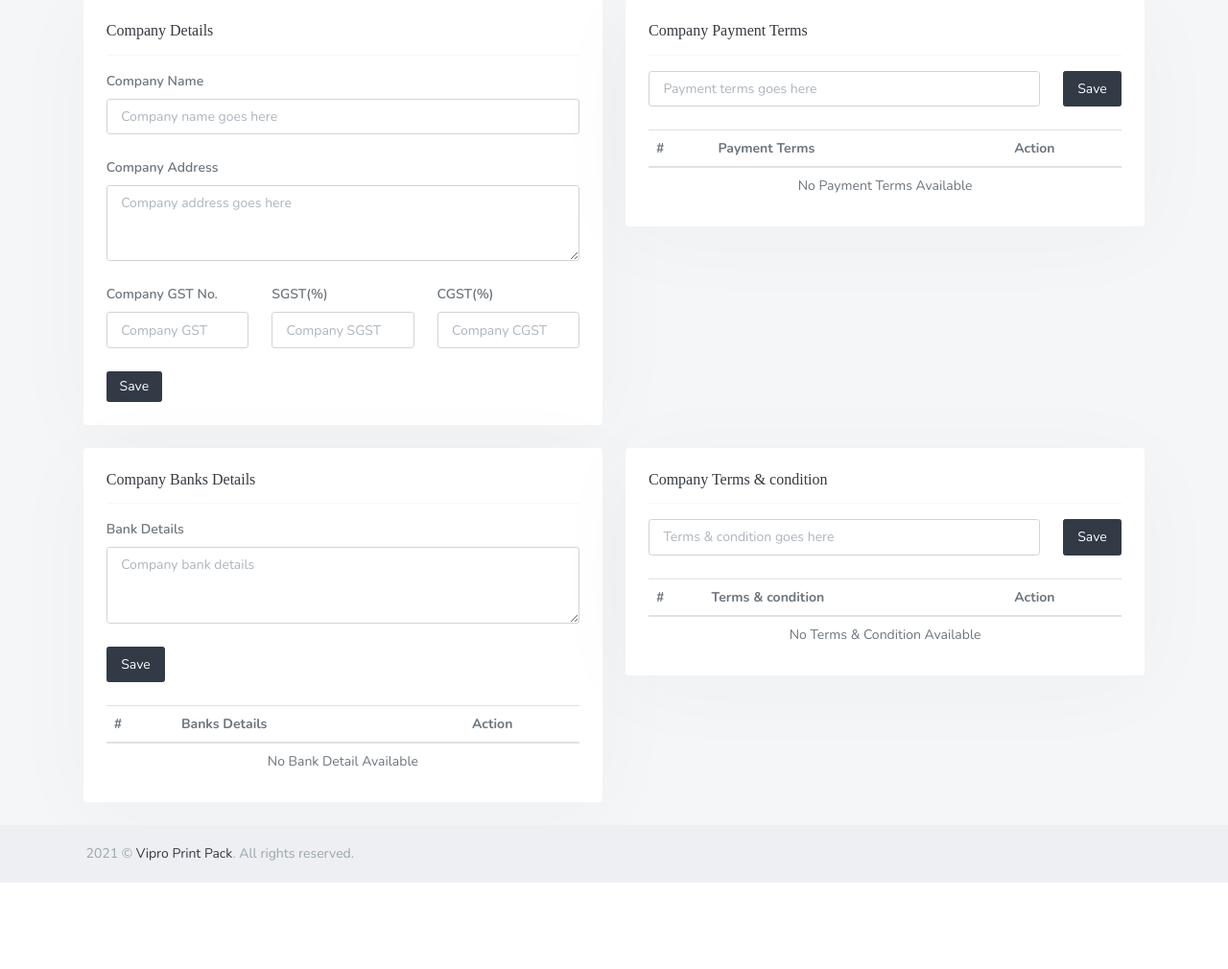
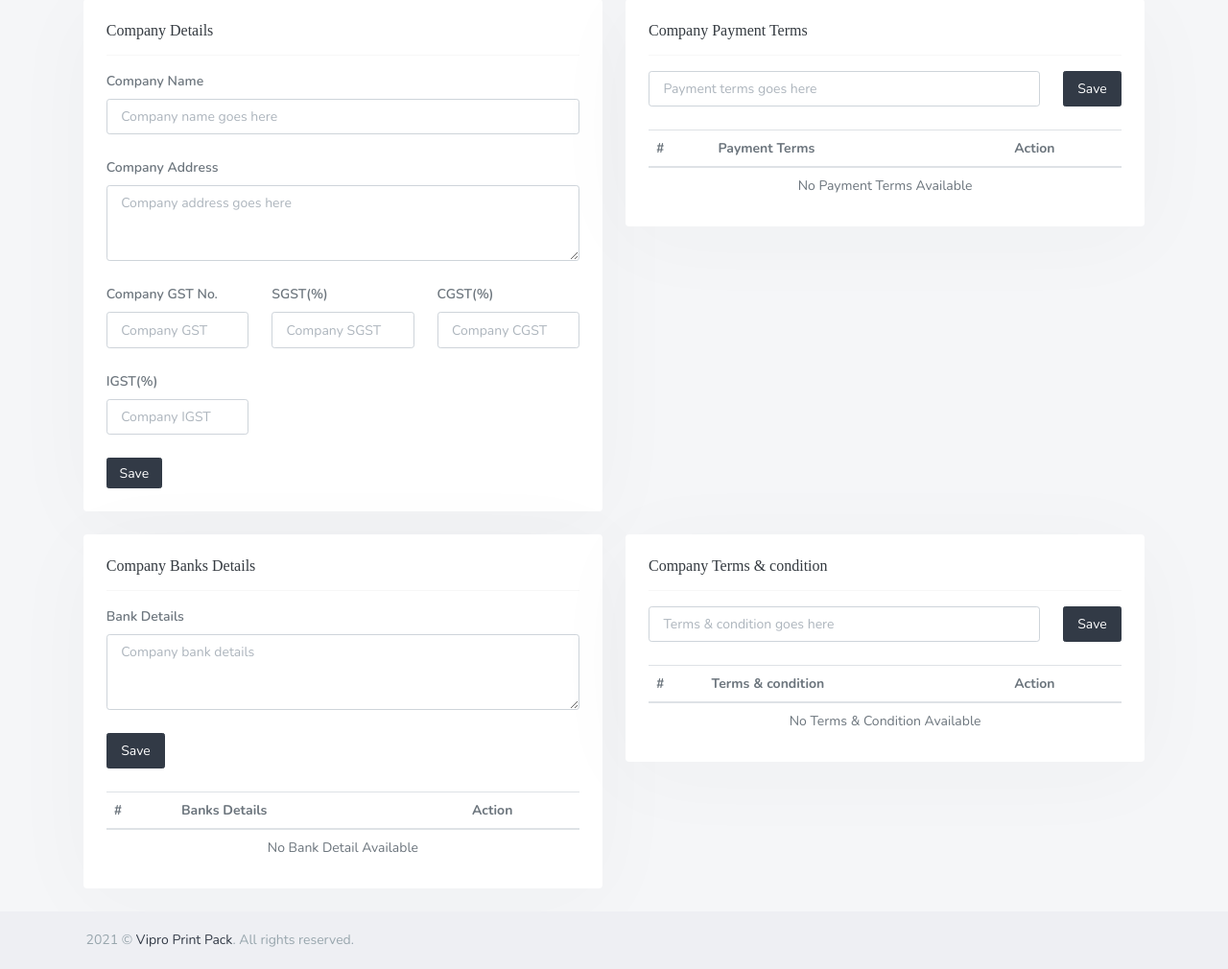
Before and after one commit to ibhargavtaillor/vipro, a Laravel app: page /admin/settings in a window 1280 px wide. Shown: the part 111-1121 px from the top of the page at 96% size. Before the commit the page ends 1031 px from the top, so only its background shows below. Run offline with Laravel 8, Linux system fonts and the light colour scheme; a user stored in the database is signed in; data comes from the database, SQL or seed files in the repository; data that the repository does not hold is empty; some libraries are stand-ins or nearby versions; some web fonts are replaced.

Commit message:
Minor changes

```diff
--- a/app/Client.php
+++ b/app/Client.php
@@ -38,6 +38,7 @@ class Client extends Model
         "vClientName",
         "txAddress",
         "vGST",
+        "tiIsOutOfState",
         "tiIsActive",
         "iUpdatedAt",
         "iCreatedAt",
--- a/app/Company.php
+++ b/app/Company.php
@@ -41,6 +41,7 @@ class Company extends Model
         "vCompanyGstNumber",
         "iSgst",
         "iCgst",
+        "iIgst",
         "tiIsActive",
         "iUpdatedAt",
         "iCreatedAt",
--- a/app/Http/Controllers/admin/ClientController.php
+++ b/app/Http/Controllers/admin/ClientController.php
@@ -27,7 +27,7 @@ class ClientController extends Controller
      */
     public function store(Request $request)
     {
-        $data = $request->only(['vClientName', 'txAddress', 'vGST']);
+        $data = $request->only(['vClientName', 'txAddress', 'vGST', 'tiIsOutOfState']);
         if (Client::isGstAlreatExist($data['vGST'])) {
             $model = new Client;
             $model->fill($data);
--- a/app/Http/Controllers/admin/SettingController.php
+++ b/app/Http/Controllers/admin/SettingController.php
@@ -44,7 +44,7 @@ class SettingController extends Controller
      */
     public function updateCompanyInfo(Request $request)
     {
-        $data = $request->only(['vCompanyName', 'txAddress', 'vCompanyGstNumber', 'iSgst', 'iCgst']);
+        $data = $request->only(['vCompanyName', 'txAddress', 'vCompanyGstNumber', 'iSgst', 'iCgst', 'iIgst']);
         $company = Company::where(['iAdminId' => Auth::guard('admin')->user()->id])->first();
         if (empty($company)) {
             $company = new Company;
--- a/public/admin/js/custom/client.js
+++ b/public/admin/js/custom/client.js
@@ -1,3 +1,4 @@
+$('[data-toggle="select2"]').select2();
 $("#clientForm").validate({
     rules: {
         vClientName: {
--- a/resources/views/admin/settings.blade.php
+++ b/resources/views/admin/settings.blade.php
@@ -46,7 +46,13 @@
                             {!! Form::text("iCgst", null, ["class"=>"form-control",'placeholder'=>'Company CGST']) !!}
                         </div>
                     </div>
-                    <div class="col-md-3">
+                    <div class="col-md-4">
+                        <div class="form-group mb-3">
+                            <label for="iIgst">IGST(%)</label>
+                            {!! Form::text("iIgst", null, ["class"=>"form-control",'placeholder'=>'Company IGST']) !!}
+                        </div>
+                    </div>
+                    <div class="col-md-12">
                         <button type="submit" class="btn btn-sm btn-dark"> Save </button>
                     </div>
                 </div>
```
Also changed, not shown: resources/views/admin/client/index.blade.php (+12 -1 lines).
